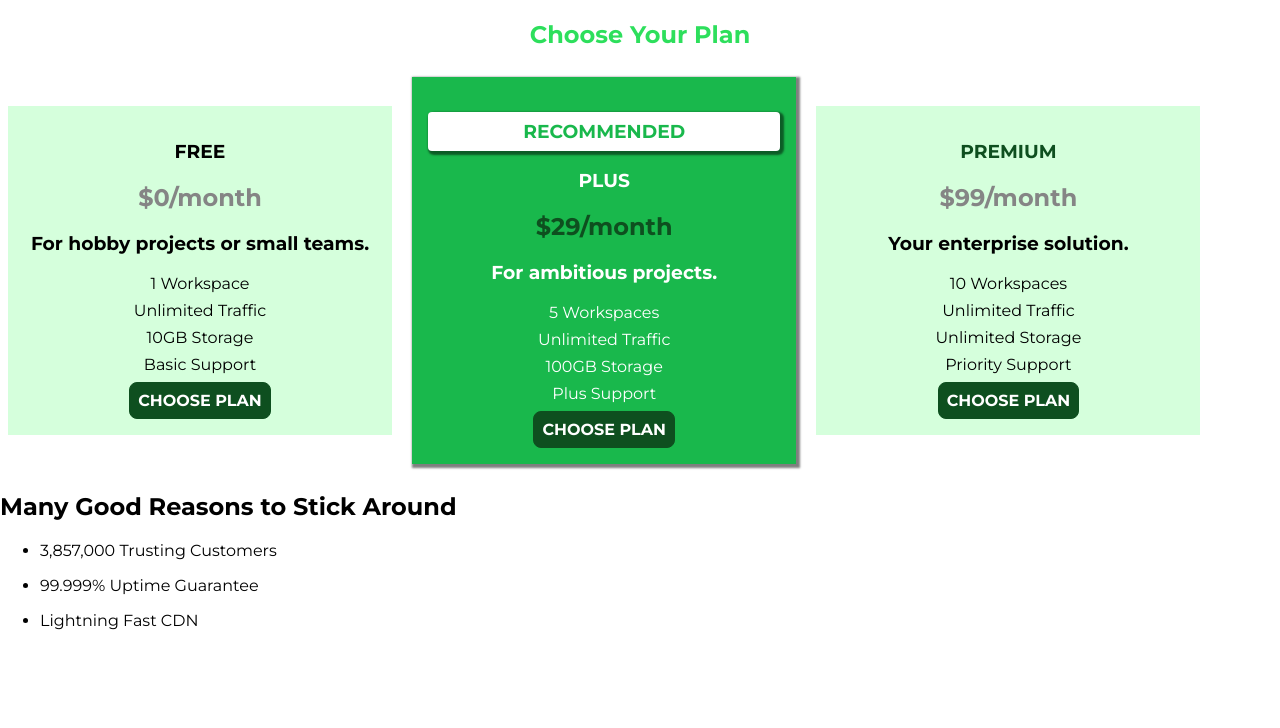
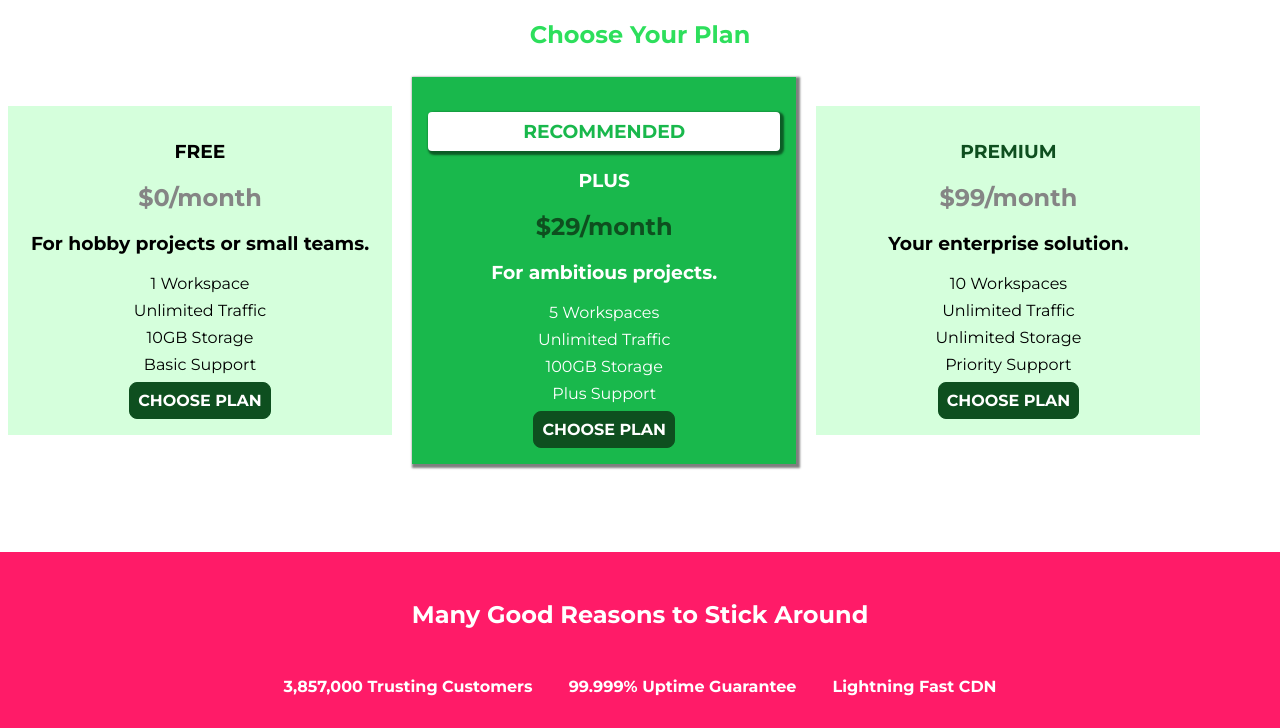
Before and after one commit to Pawper/Academind---CSS---The-Complete-Guide, a plain HTML site: page basics-01-understanding-the-course-project-starting-code/index.html in a window 1280 px wide. Shown: the part 571-1299 px from the top of the page. Before the commit the page ends 1217 px from the top, so only its background shows below. Drawn offline with Linux system fonts and the light colour scheme.

Commit message:
5.68 complete

```diff
--- a/basics-01-understanding-the-course-project-starting-code/index.html
+++ b/basics-01-understanding-the-course-project-starting-code/index.html
@@ -85,8 +85,8 @@
         </article>
       </div>
     </section>
-    <section>
-      <h1>Many Good Reasons to Stick Around</h1>
+    <section id="key-features">
+      <h1 class="section-title">Many Good Reasons to Stick Around</h1>
       <ul>
         <li>
           <div>
--- a/basics-01-understanding-the-course-project-starting-code/main.css
+++ b/basics-01-understanding-the-course-project-starting-code/main.css
@@ -170,3 +170,27 @@ body {
 /* .button:focus {
   outline: none;
 } */
+
+#key-features {
+  background: #Ff1b68;
+  margin-top: 80px;
+  padding: 16px;
+}
+
+#key-features .section-title {
+  color: white;
+  margin: 32px;
+}
+
+#key-features ul {
+  text-align: center;
+  padding: 0;
+  margin: 0;
+}
+
+#key-features li {
+  display: inline-block;
+  color: white;
+  font-weight: bold;
+  padding: 0 16px;
+}
```
